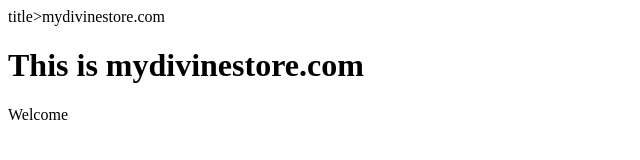
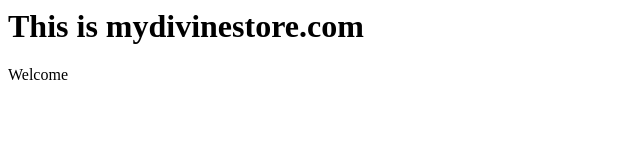
Before and after one commit to sapraaayush96/mydivinestore, a plain HTML site: page index.html in a window 1280 px wide. Shown: the whole page, without its empty margins (0-640 px from the left). Drawn offline with Linux system fonts and the light colour scheme.

Commit message:
Update index.html

```diff
--- a/index.html
+++ b/index.html
@@ -1,6 +1,6 @@
 <html>
 <head>
- title>mydivinestore.com</title>
+<title>mydivinestore.com</title>
 </head>
 
 <body>
```
